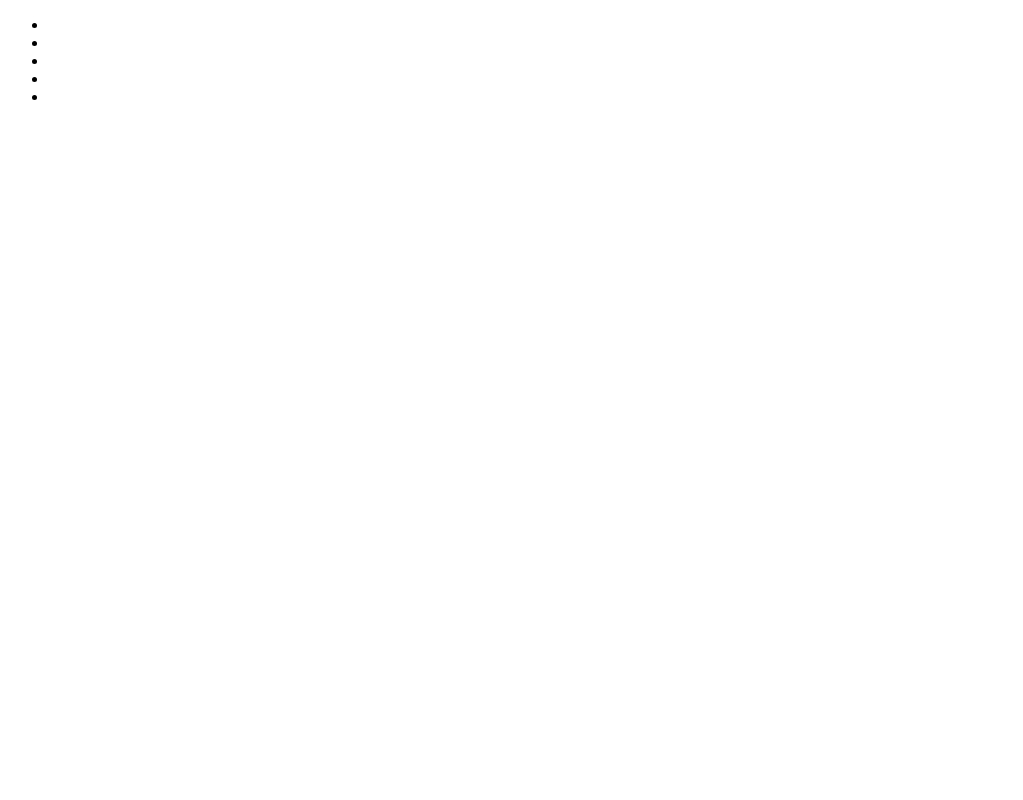
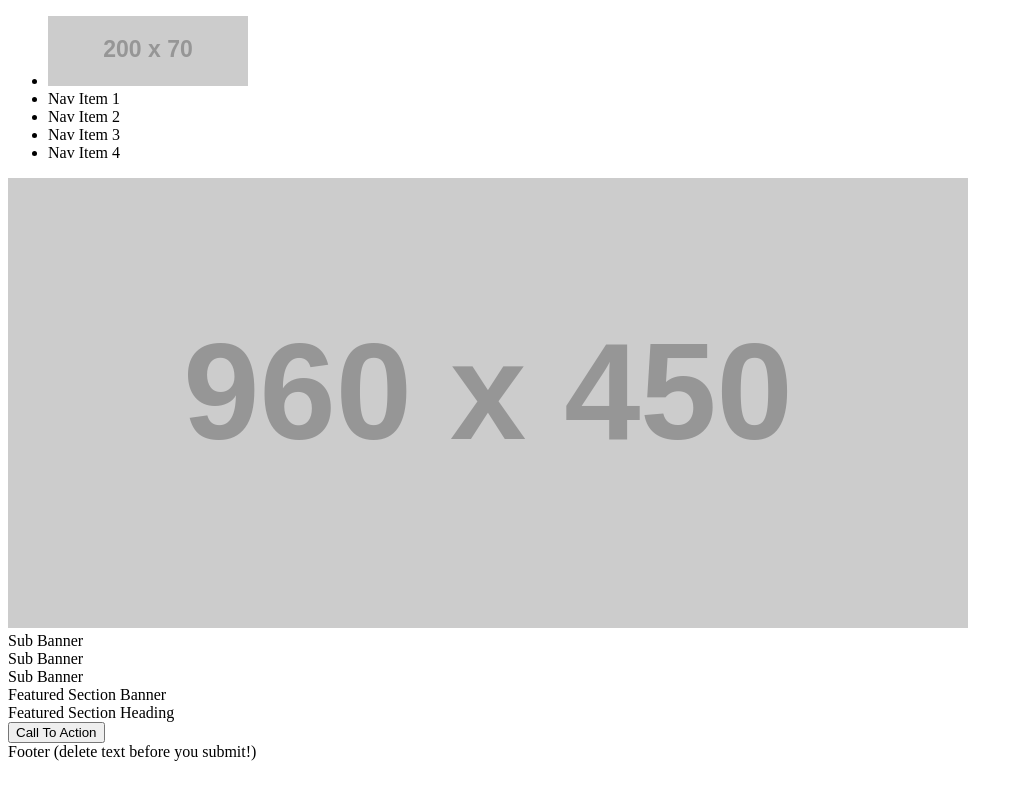
Before and after one commit to breelong7/wire-frame-exercise, a plain HTML site: page index.html in a window 1280 px wide. Shown: the whole page, without its empty margins (0-1023 px from the left). Drawn offline with Linux system fonts and the light colour scheme; placeholder pictures from the web are drawn by us.

Commit message:
added text inside elements to print on the page

```diff
--- a/index.html
+++ b/index.html
@@ -7,29 +7,27 @@
   <header>
     <nav>
       <ul>
-        <li><img /></li>
-        <li></li>
-        <li></li>
-        <li></li>
-        <li></li>
+        <li><img src="http://via.placeholder.com/200x70/000000" /></li>
+        <li>Nav Item 1</li>
+        <li>Nav Item 2</li>
+        <li>Nav Item 3</li>
+        <li>Nav Item 4</li>
       </ul>
     </nav>
   </header>
 
-
   <main>
-   <img />
-   <section></section>
-   <section></section>
-   <section></section>
-   <section></section>
-   <section></section>
-
+   <img src="http://via.placeholder.com/960x450/000000" />
+   <section id="sub-banner-1">Sub Banner</section>
+   <section id="sub-banner-2">Sub Banner</section>
+   <section id="sub-banner-3">Sub Banner</section>
+   <section id="featured-section">Featured     Section Banner</section>
+   <section id="featured-heading">Featured Section Heading</section>
+   <button type="button">Call To Action</button>
   </main>
 
   <footer>
-
+    Footer (delete text before you submit!)
   </footer>
 </body>
-
 </html>
```
